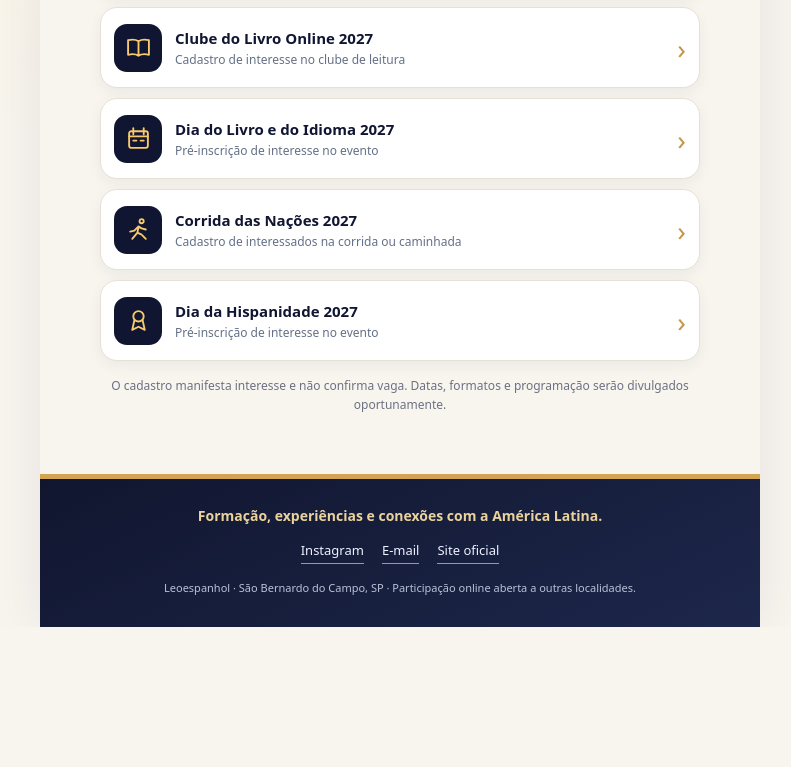
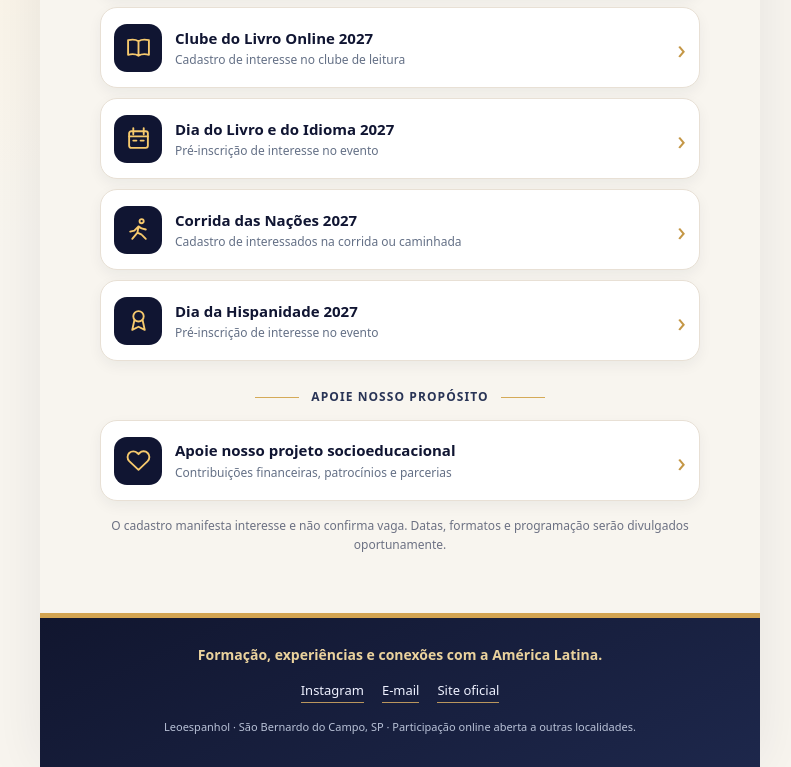
Before and after one commit to Leoespanhol/leoespanhol-actividad, a plain HTML site: page links/index.html in a window 1280 px wide. Shown: the part 851-1618 px from the top of the page, without its empty margins (240-1031 px from the left). Before the commit the page ends 1478 px from the top, so only its background shows below. Drawn offline with Linux system fonts and the light colour scheme.

Commit message:
Adiciona apoio financeiro, patrocínio e parcerias à central 2027

```diff
--- a/links/index.html
+++ b/links/index.html
@@ -78,6 +78,7 @@ svg{display:block}
 <symbol id="cal" viewBox="0 0 24 24"><rect x="3" y="5" width="18" height="16" rx="2"/><path d="M7 2v6M17 2v6M3 10h18M7 14h3M14 14h3"/></symbol>
 <symbol id="run" viewBox="0 0 24 24"><circle cx="15" cy="4" r="2"/><path d="m12 9 3 2 4 1M12 9 8 13l-4 1M12 9l-1 6 4 2M11 15l-5 6M15 17l4 4"/></symbol>
 <symbol id="award" viewBox="0 0 24 24"><circle cx="12" cy="8" r="5"/><path d="m8 12-2 9 6-3 6 3-2-9"/></symbol>
+<symbol id="heart" viewBox="0 0 24 24"><path d="M20.8 4.8a5.5 5.5 0 0 0-7.8 0L12 5.9l-1.1-1.1a5.5 5.5 0 0 0-7.8 7.8L12 21l8.8-8.4a5.5 5.5 0 0 0 0-7.8Z"/></symbol>
 </svg>
 <div class="shell">
 <header class="hero">
@@ -103,6 +104,8 @@ svg{display:block}
  <a class="linkcard" href="?atividade=corrida"><span class="ico"><svg><use href="#run"/></svg></span><span class="label"><b>Corrida das Nações 2027</b><small>Cadastro de interessados na corrida ou caminhada</small></span><span class="chevron">›</span></a>
  <a class="linkcard" href="?atividade=hispanidade"><span class="ico"><svg><use href="#award"/></svg></span><span class="label"><b>Dia da Hispanidade 2027</b><small>Pré-inscrição de interesse no evento</small></span><span class="chevron">›</span></a>
  </nav>
+ <h2 class="section-title">Apoie nosso propósito</h2>
+ <nav class="link-list" aria-label="Apoie o projeto"><a class="linkcard" href="?atividade=apoio"><span class="ico"><svg><use href="#heart"/></svg></span><span class="label"><b>Apoie nosso projeto socioeducacional</b><small>Contribuições financeiras, patrocínios e parcerias</small></span><span class="chevron">›</span></a></nav>
  <p class="note">O cadastro manifesta interesse e não confirma vaga. Datas, formatos e programação serão divulgados oportunamente.</p>
 </section>
 <section id="registration" class="form-layout" hidden>
@@ -146,7 +149,8 @@ var configs={
 "clube":{title:"Clube do Livro Online 2027",desc:"Participe da lista de interesse do clube online de literatura e conversação.",options:["Literatura hispano-americana","Contos e crônicas","Leituras para iniciantes","Encontros com autores e convidados"]},
 "dia-livro":{title:"Dia do Livro e do Idioma 2027",desc:"Faça sua pré-inscrição de interesse. A programação ainda será confirmada.",options:["Participar como público","Colaborar ou ser voluntário","Apresentar atividade","Apoiar institucionalmente"]},
 "corrida":{title:"Corrida das Nações 2027",desc:"Cadastre seu interesse na proposta de integração esportiva. Percurso, data e vagas ainda serão definidos.",options:["Corrida","Caminhada","Apoiar como voluntário","Possível apoio ou patrocínio"]},
-"hispanidade":{title:"Dia da Hispanidade 2027",desc:"Receba novidades e manifestação de interesse sobre a próxima edição.",options:["Participar como público","Colaborar como voluntário","Apresentar atividade cultural","Possível parceria institucional"]}
+"hispanidade":{title:"Dia da Hispanidade 2027",desc:"Receba novidades e manifestação de interesse sobre a próxima edição.",options:["Participar como público","Colaborar como voluntário","Apresentar atividade cultural","Possível parceria institucional"]},
+"apoio":{title:"Apoie nosso projeto socioeducacional",desc:"Quer contribuir para ampliar nossas atividades educativas, culturais e comunitárias? Cadastre seu interesse para nossa equipe apresentar as formas de apoio e as informações necessárias. Este formulário não recebe pagamentos.",options:["Quero contribuir financeiramente","Quero patrocinar um evento ou atividade","Quero apoiar com materiais ou serviços","Quero estabelecer uma parceria institucional"]}
 };
 var key=new URLSearchParams(window.location.search).get("atividade");
 if(!key||!configs[key])return;
```
